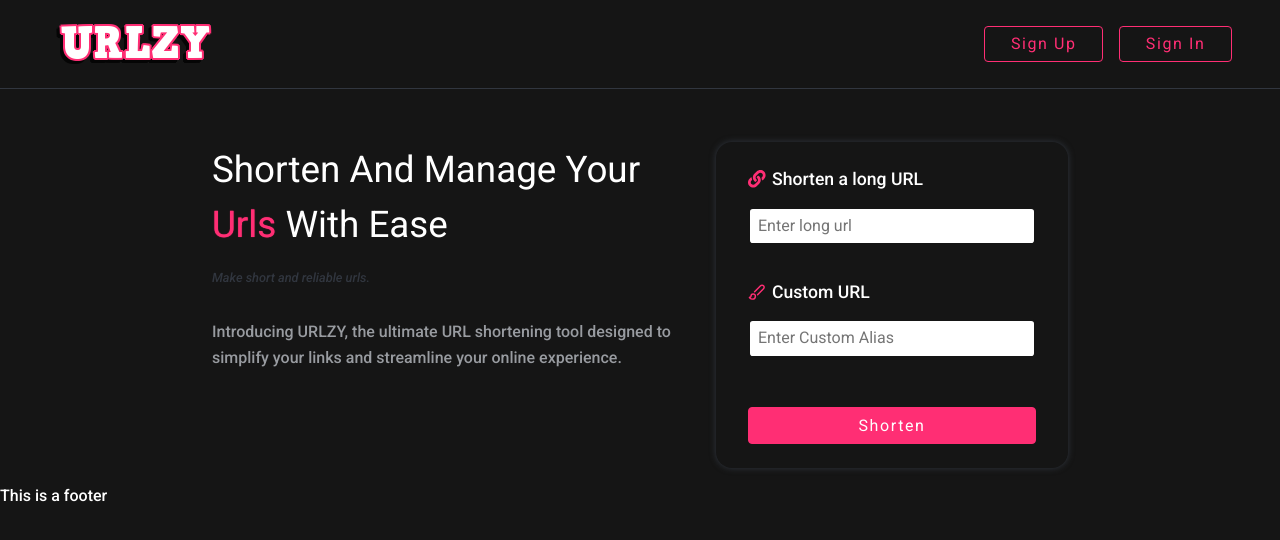
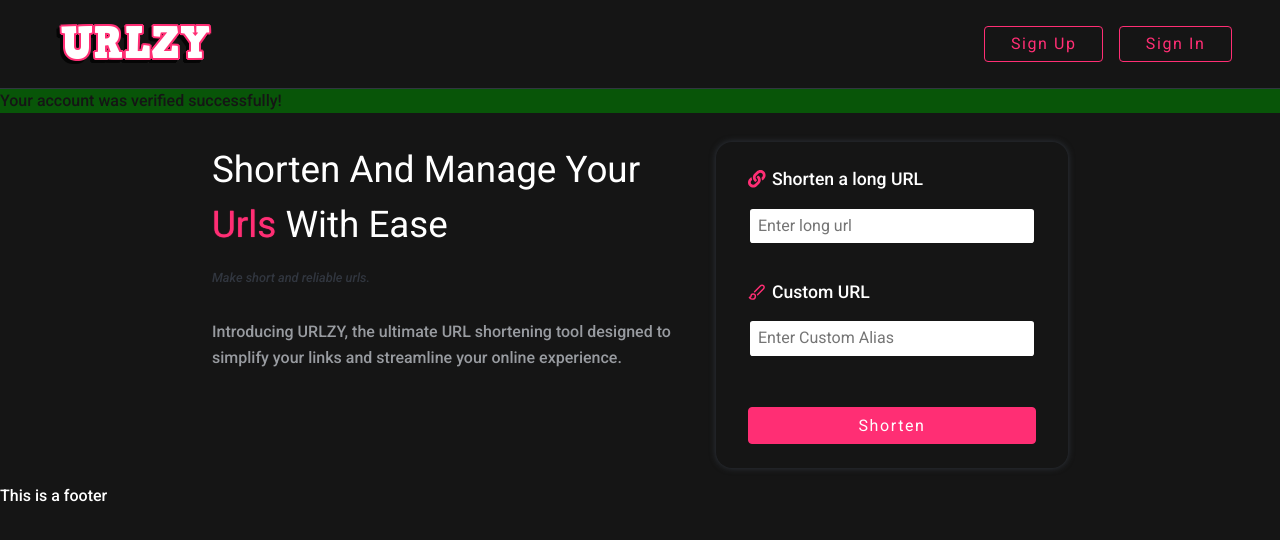
Before and after one commit to gsusk/urlz, a React (Vite) app in the folder client/: page / in a window 1280 px wide. Shown: the top 540 px of the page. Built offline with nearby package versions, Linux system fonts and the light colour scheme.

Commit message:
add location state to set info in the header

```diff
--- a/client/src/App.css
+++ b/client/src/App.css
@@ -1,15 +1,12 @@
-.heading {
+.nav-container {
+  display: flex;
+  justify-content: space-around;
   font-size: var(--font-size-var);
   padding-left: 3rem;
   padding-right: 3rem;
   padding-top: 1rem;
   padding-bottom: 1rem;
   border-bottom: 0.05rem solid var(--main-gray-color);
-}
-
-.nav-container {
-  display: flex;
-  justify-content: space-around;
 }
 
 .main-container {
--- a/client/src/components/Header.tsx
+++ b/client/src/components/Header.tsx
@@ -1,10 +1,30 @@
+import { Location, useLocation } from "react-router-dom";
 import Navbar from "./Navbar";
 
 function Header() {
+  const location: Location<{ verified?: boolean }> = useLocation();
+  location.state = { verified: true };
   return (
-    <header className="heading">
-      <Navbar></Navbar>
-    </header>
+    <>
+      <header className="heading">
+        <Navbar></Navbar>
+        {location.state && location.state.verified && (
+          <div
+            style={{
+              position: "absolute",
+              width: "100%",
+              zIndex: 1,
+              backgroundColor: "green",
+              opacity: 0.6,
+              color: "var(--main-darkest-color)",
+            }}
+          >
+            Your account was verified successfully!
+            <span></span>
+          </div>
+        )}
+      </header>
+    </>
   );
 }
 
--- a/client/src/pages/Verify.tsx
+++ b/client/src/pages/Verify.tsx
@@ -1,4 +1,4 @@
-import { Link, Navigate, useNavigate, useSearchParams } from "react-router-dom";
+import { Link, Navigate, useSearchParams } from "react-router-dom";
 import { GrClose } from "react-icons/gr";
 import "./Login.css";
 import { useAppDispatch, useAppSelector } from "../hooks/appSelector";
@@ -14,7 +14,6 @@
   const dispatch = useAppDispatch();
 
   useEffect(() => {
-    console.log("triggerrrrrs....");
     if (!loading) setLoading(true);
     const verify = async () => {
       try {
@@ -34,6 +33,7 @@
       }
     };
     verify();
+    // eslint-disable-next-line react-hooks/exhaustive-deps
   }, []);
 
   if (!query.get("etoken") || isVerified) {
@@ -54,24 +54,17 @@
           </Link>
         </div>
         <div className="lat-bar-icontainer">
-          {loading ? (
-            <div>Loading...</div>
-          ) : Object.values(error).length > 0 ? (
+          {loading && <div>Loading...</div>}{" "}
+          {Object.values(error).length > 0 && (
             <div>
               <h2>An error ocurred verifying your account:</h2>
               <p>{error.message ?? "Unexpected Error"}</p>
               <p>
-                Please try later or{" "}
+                Please try later or
                 <span>
-                  <b>send a verification email.</b>
+                  <b> send a new verification code.</b>
                 </span>
               </p>
-            </div>
-          ) : (
-            <div>
-              <h2>Your verification is complete!</h2>
-              <p>Now you can access all the features you couldnt before!</p>
-              <Link to={"/"}>Start</Link>
             </div>
           )}
           <div className="bmt"></div>
--- a/client/src/redux/user/user.ts
+++ b/client/src/redux/user/user.ts
@@ -5,7 +5,6 @@
   type AuthenticatedData,
   login,
   register,
-  verifyAccount,
 } from "../../services/auth";
 
 type User = {
```
